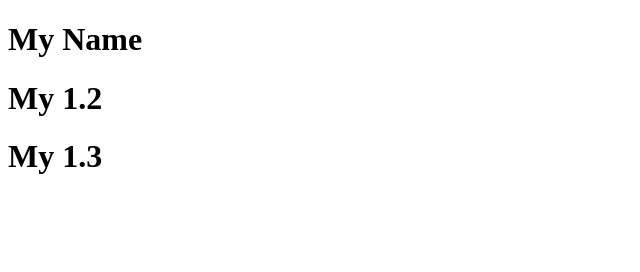
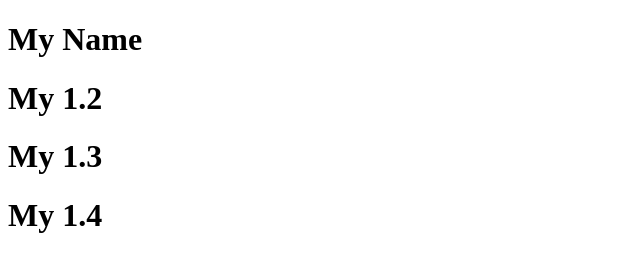
Before and after one commit to Trilulu/taining_git, a plain HTML site: page index.html in a window 1280 px wide. Shown: the whole page, without its empty margins (0-640 px from the left). Drawn offline with Linux system fonts and the light colour scheme.

Commit message:
vesrsion 1.4

```diff
--- a/index.html
+++ b/index.html
@@ -9,5 +9,6 @@
     <h1>My Name</h1>
     <h1>My 1.2</h1>
     <h1>My 1.3</h1>
+    <h1>My 1.4</h1>
 </body>
 </html>
```
